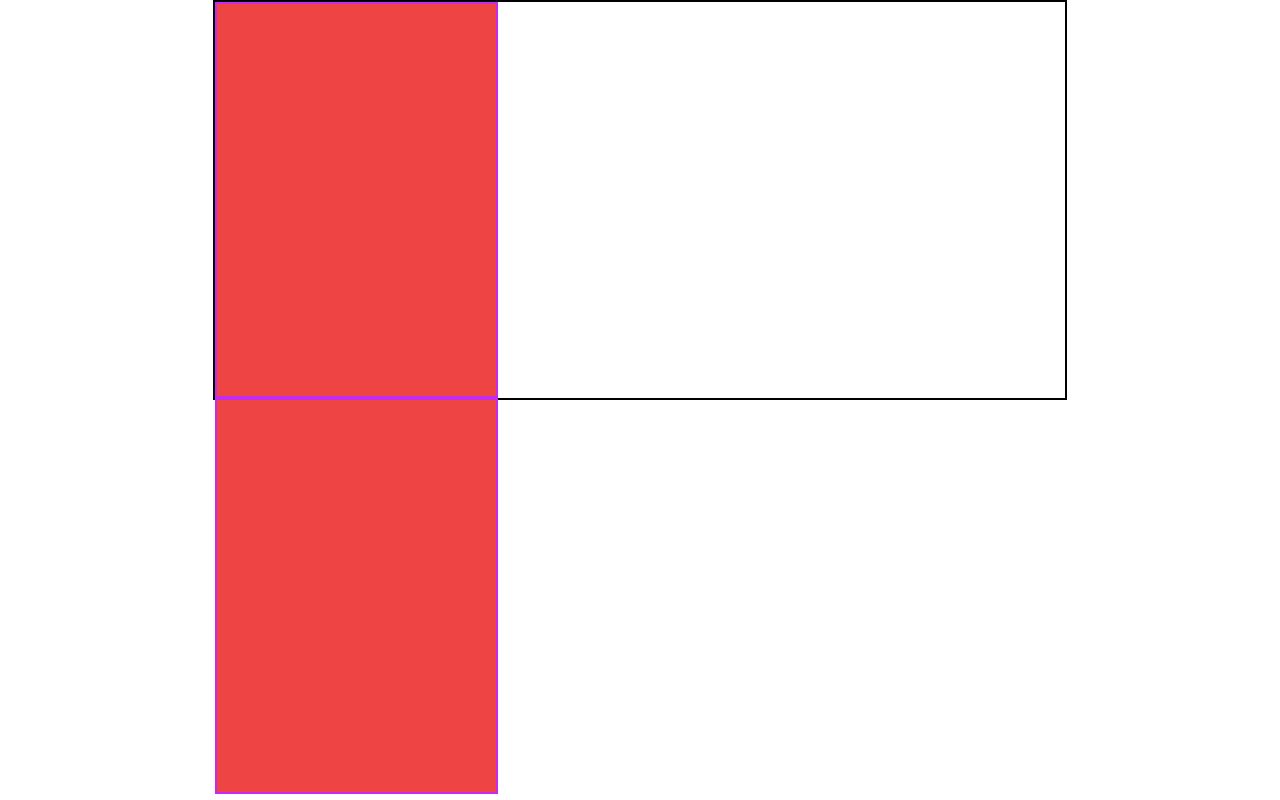
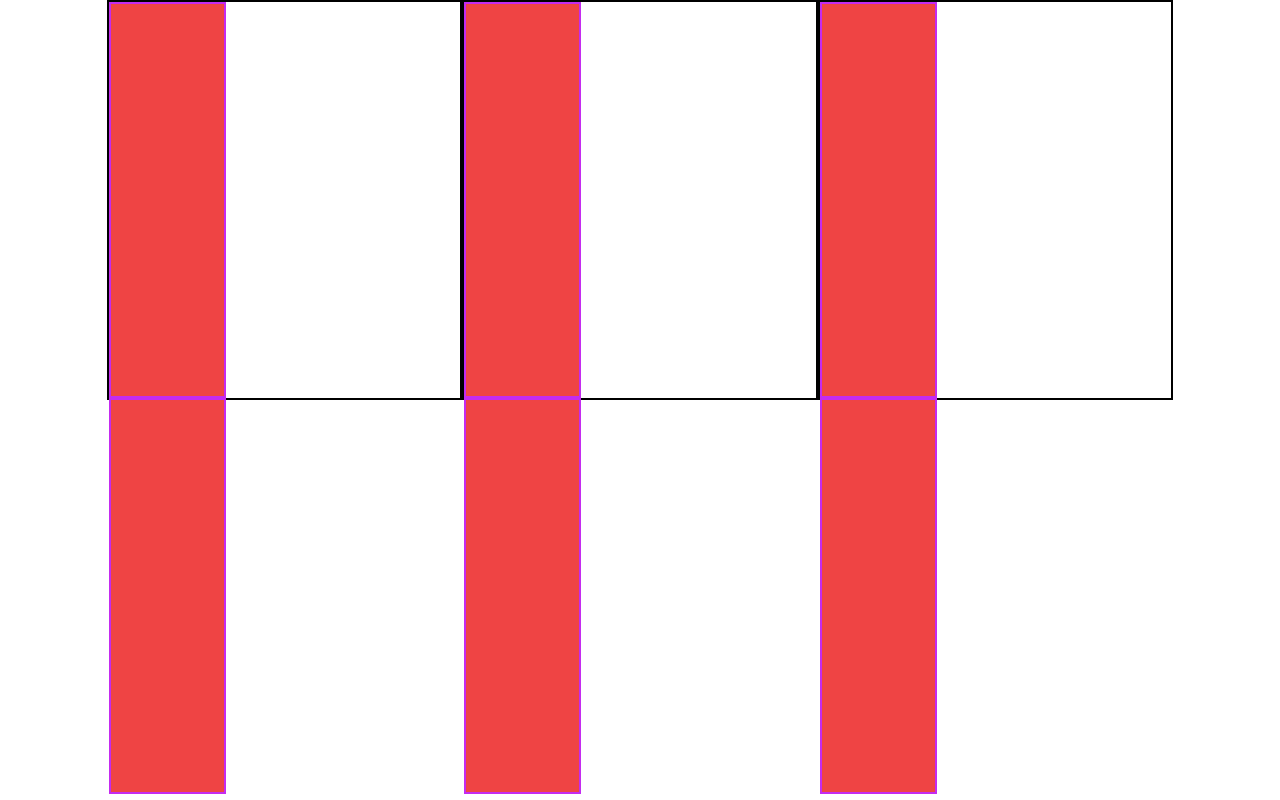
Before and after one commit to liucidity/gamer-gear, a Next.js app: page /landingTest in a window 1280 px wide. Built offline with nearby package versions, Linux system fonts and the light colour scheme; what prettier-plugin-tailwindcss would draw is missing.

Commit message:
docs: hardcode 3 banners for testing

```diff
--- a/pages/landingTest/index.tsx
+++ b/pages/landingTest/index.tsx
@@ -1,12 +1,16 @@
-import React from 'react'
-import HeroPanels from '../../components/HeroPanels';
+import React from "react";
+import HeroPanels from "../../components/HeroPanels";
 
 const LandingPage = () => {
   return (
-    <section className='h-full w-full flex flex-col items-center'>
-      <HeroPanels />
+    <section className="flex h-full w-full flex-col items-center">
+      <header className="flex h-full w-full md:w-5/6">
+        <HeroPanels />
+        <HeroPanels />
+        <HeroPanels />
+      </header>
     </section>
-  )
-}
+  );
+};
 
 export default LandingPage;
```
